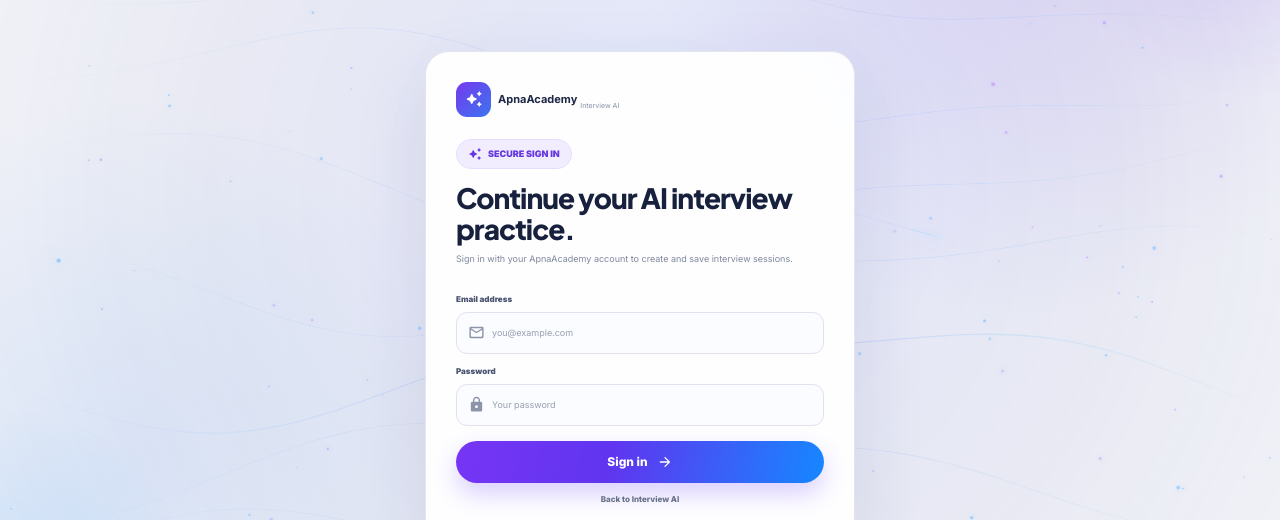
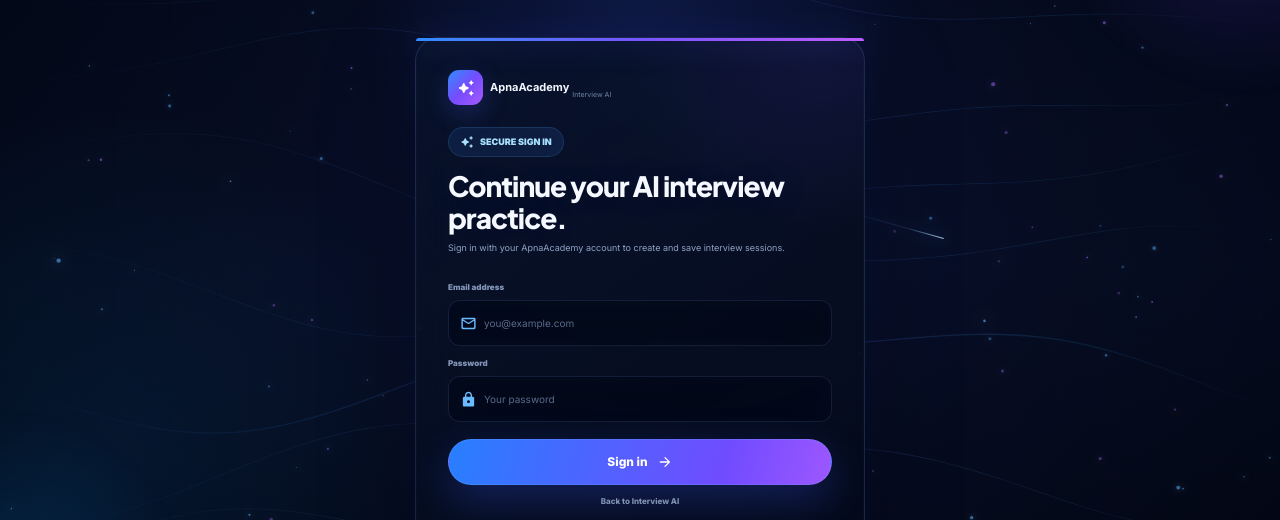
Before and after one commit to dk5847001-stack/apna-academy, a React (Vite) app in the folder Interview/: page / in a window 1280 px wide. Both pictures are taken after a click on the button "Login". Shown: the part 280-800 px from the top of the page. Built offline with nearby package versions, Linux system fonts and the light colour scheme; no server answers.

Commit message:
style(interview): redesign login page with cosmic glass UI

```diff
--- a/Interview/src/App.css
+++ b/Interview/src/App.css
@@ -1875,3 +1875,137 @@ button { font: inherit; }
 @media (prefers-reduced-motion: reduce) {
   .cosmic-prep-page .room-back-link { transition: none; }
 }
+
+
+/* =========================================================
+   COSMIC LOGIN EXPERIENCE
+   Visual-only redesign: authentication logic unchanged.
+   ========================================================= */
+.cosmic-login-page {
+  position: relative;
+  isolation: isolate;
+  min-height: 100vh;
+  overflow: hidden;
+  color: #eef4ff;
+  background:
+    radial-gradient(circle at 50% 18%, rgba(63, 91, 235, .16), transparent 31%),
+    radial-gradient(circle at 8% 80%, rgba(20, 157, 255, .10), transparent 27%),
+    linear-gradient(180deg, #020714 0%, #040a1a 55%, #020611 100%);
+}
+.cosmic-login-page > .cosmic-field {
+  position: absolute;
+  inset: 0;
+  z-index: -1;
+  opacity: .9;
+}
+.cosmic-login-page::before {
+  content: '';
+  position: absolute;
+  inset: 0;
+  z-index: -1;
+  pointer-events: none;
+  background-image:
+    linear-gradient(rgba(104,148,255,.021) 1px, transparent 1px),
+    linear-gradient(90deg, rgba(104,148,255,.021) 1px, transparent 1px);
+  background-size: 56px 56px;
+  mask-image: radial-gradient(circle at 50% 50%, black, transparent 80%);
+}
+.cosmic-login-page .login-glow-a {
+  background: radial-gradient(circle, rgba(110,65,255,.20), transparent 70%);
+}
+.cosmic-login-page .login-glow-b {
+  background: radial-gradient(circle, rgba(24,153,255,.15), transparent 70%);
+}
+.cosmic-login-page .interview-login-card {
+  width: min(450px, 100%);
+  padding: 32px;
+  border: 1px solid rgba(119,157,231,.18);
+  border-radius: 24px;
+  background:
+    radial-gradient(circle at 90% 0%, rgba(112,73,255,.10), transparent 30%),
+    linear-gradient(145deg, rgba(9,19,43,.88), rgba(4,10,25,.82));
+  box-shadow:
+    0 30px 90px rgba(0,0,0,.34),
+    0 0 0 1px rgba(98,140,255,.025) inset,
+    0 0 55px rgba(55,99,255,.06);
+  backdrop-filter: blur(24px);
+  -webkit-backdrop-filter: blur(24px);
+}
+.cosmic-login-page .interview-login-card::before {
+  content: '';
+  position: absolute;
+  inset: 0 0 auto;
+  height: 3px;
+  border-radius: 24px 24px 0 0;
+  background: linear-gradient(90deg,#328cff,#7954ff,#bd5cff);
+  box-shadow: 0 0 28px rgba(83,105,255,.5);
+}
+.cosmic-login-page .login-brand span {
+  background: linear-gradient(135deg,#318dff,#754cff,#a75aff);
+  box-shadow: 0 8px 25px rgba(73,91,255,.25);
+}
+.cosmic-login-page .login-brand strong { color: #f2f6ff; }
+.cosmic-login-page .login-brand small { color: #7183a6; }
+.cosmic-login-page .room-eyebrow {
+  color: #a9e2ff;
+  background: rgba(61,137,255,.08);
+  border-color: rgba(89,169,255,.19);
+  box-shadow: 0 0 32px rgba(52,126,255,.08) inset;
+}
+.cosmic-login-page .interview-login-card h1 {
+  color: #f5f8ff;
+  text-shadow: 0 0 45px rgba(79,116,255,.14);
+}
+.cosmic-login-page .interview-login-card > p { color: #91a2c4; }
+.cosmic-login-page .interview-login-card label { color: #8294b5; }
+.cosmic-login-page .login-input {
+  height: 46px;
+  border-color: rgba(108,143,210,.16);
+  border-radius: 12px;
+  background: rgba(2,8,21,.58);
+  box-shadow: inset 0 0 30px rgba(57,94,180,.035);
+  transition: .2s ease;
+}
+.cosmic-login-page .login-input:hover {
+  border-color: rgba(91,145,230,.25);
+}
+.cosmic-login-page .login-input:focus-within {
+  border-color: rgba(79,158,255,.48);
+  box-shadow:
+    0 0 0 3px rgba(54,126,255,.08),
+    0 0 35px rgba(45,126,255,.08);
+}
+.cosmic-login-page .login-input svg { color: #69baff; }
+.cosmic-login-page .login-input input {
+  color: #edf4ff;
+  font-size: 10px;
+}
+.cosmic-login-page .login-input input::placeholder { color: #586a8b; }
+.cosmic-login-page .login-submit {
+  height: 46px;
+  margin-top: 10px;
+  background: linear-gradient(105deg,#287fff,#704cff 72%,#9d57ff);
+  border: 1px solid rgba(108,178,255,.22);
+  box-shadow: 0 15px 40px rgba(63,87,255,.27);
+}
+.cosmic-login-page .login-submit:hover {
+  box-shadow: 0 20px 52px rgba(72,90,255,.38);
+}
+.cosmic-login-page .login-home {
+  color: #7f91b1;
+  transition: .2s ease;
+}
+.cosmic-login-page .login-home:hover { color: #dbe8ff; }
+.cosmic-login-page .prep-error {
+  color: #ffabb9;
+  background: rgba(196,54,91,.08);
+  border-color: rgba(255,104,136,.18);
+}
+@media (max-width: 520px) {
+  .cosmic-login-page { padding: 18px; }
+  .cosmic-login-page .interview-login-card { padding: 27px 21px; border-radius: 20px; }
+  .cosmic-login-page .interview-login-card h1 { font-size: 25px; }
+}
+@media (prefers-reduced-motion: reduce) {
+  .cosmic-login-page .login-home { transition: none; }
+}
```
